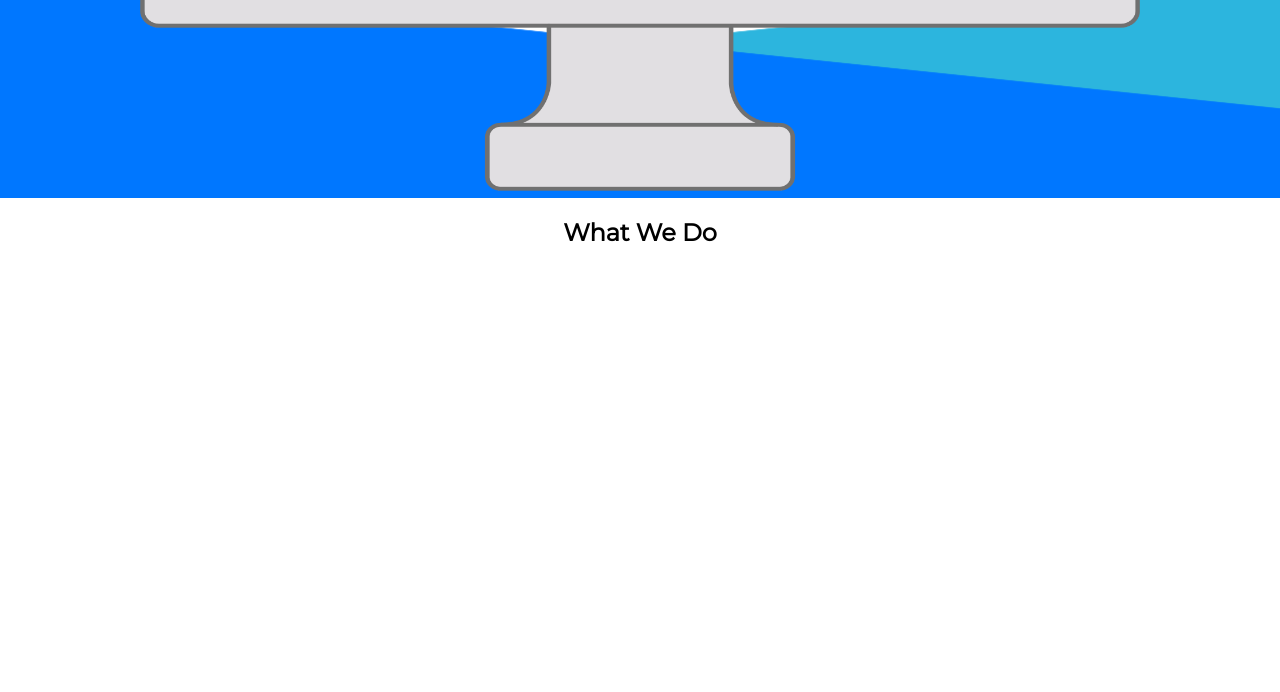
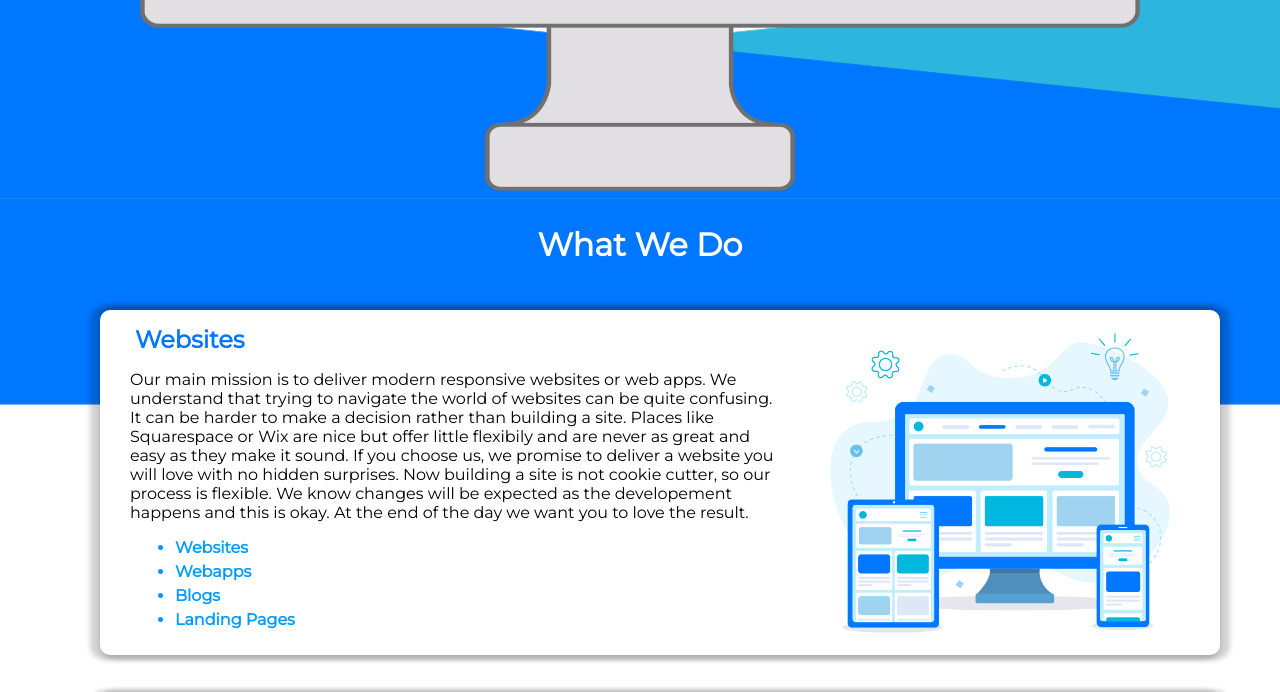
Before and after one commit to boldstar/Sitebox, a website: page dist/index.html in a window 1280 px wide. Shown: the part 602-1294 px from the top of the page. Before the commit the page ends 869 px from the top, so only its background shows below. Drawn offline with Linux system fonts and the light colour scheme.

Commit message:
added content to the about section

```diff
--- a/scss/main.scss
+++ b/scss/main.scss
@@ -46,6 +46,8 @@ header {
             }
         }
 
+
+
         .navbar-nav {
             display: flex;
 
@@ -83,20 +85,16 @@ header {
                 }
             }
 
-            nav {
+            .navbar-nav {
                 display: none;
-
-                .navbar-nav {
                 position: relative;
                 flex-direction: column;
-                    visibility: hidden;
                 text-align: right;
                 margin-right: 10px;
                 background-color: white;
 
                 .nav-item {
                     margin-bottom: 10px;
-                    }
                 }
             }
         }
@@ -277,3 +275,78 @@ section {
     }
 
 }
+
+.about {
+    position: relative;
+    width: 100%;
+    height: auto;
+
+    .about-background {
+        position: absolute;
+        width: 100%;
+        min-height: 100vh;
+        background-image: url('../assets/AboutBackground.png');
+        background-repeat: no-repeat;
+        background-size: cover;
+        background-position: center;
+        z-index: -1;
+    }
+
+    h2 {
+        color: white;
+        font-size: 2.0rem;
+    }
+
+    .about-content {
+        display: flex;
+        flex-direction: column;
+
+        .about-card {
+            display: flex;
+            margin: 20px;
+            width: 100%;
+            min-height: 250px;
+            padding: 10px;
+            background-color: white;
+            box-shadow: 5px 0 5px 5px rgba(black, .18), -5px 0 5px  5px rgba(black, .18);
+            border-radius: 10px;
+
+            h3 {
+                margin: 5px;
+                font-size: 1.5rem;
+                color: $primary;
+            }
+
+            .about-list {
+                list-style: initial;
+
+                .list-item {
+                    font-weight: 600;
+                    color: $secondary;
+                    margin: 5px;
+                }
+            }
+
+            .about-list:nth-of-type(even) {
+                text-align: right;
+            }
+
+            .about-details {
+                padding: 0 20px;
+                margin-right: 30px;
+            }
+
+            .about-img {
+                max-height: 300px;
+                width: auto;
+                align-self: center;
+                margin-right: 20px;
+            }
+
+        }
+
+        .about-details:nth-of-type(even) {
+            text-align: right;
+        }
+    }
+}
```
Also changed, not shown: dist/assets/AboutBackground.png (added), dist/assets/LogoIllustration.png (added), dist/assets/WebsitesIllustration.png (added), dist/css/main.css, dist/index.html, dist/js/main.js. Lines whose indentation alone changed are shown as unchanged.
